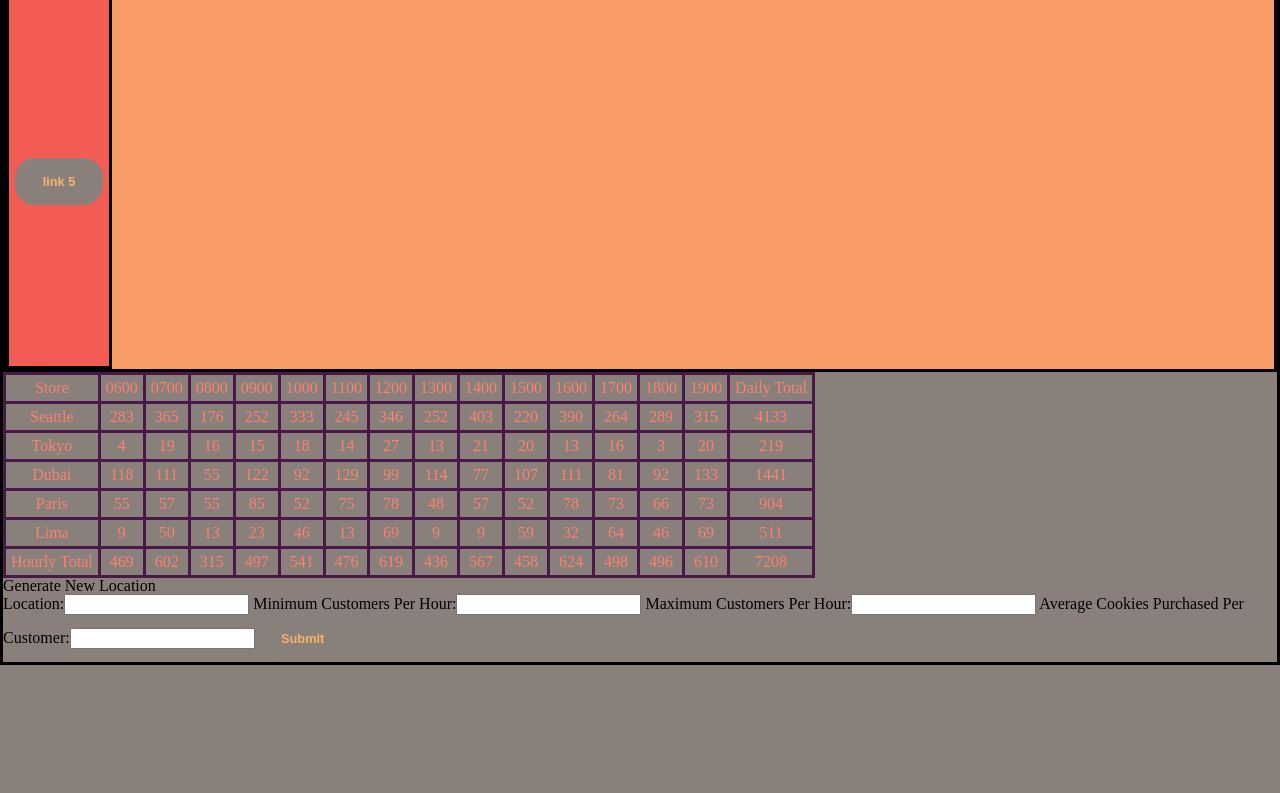
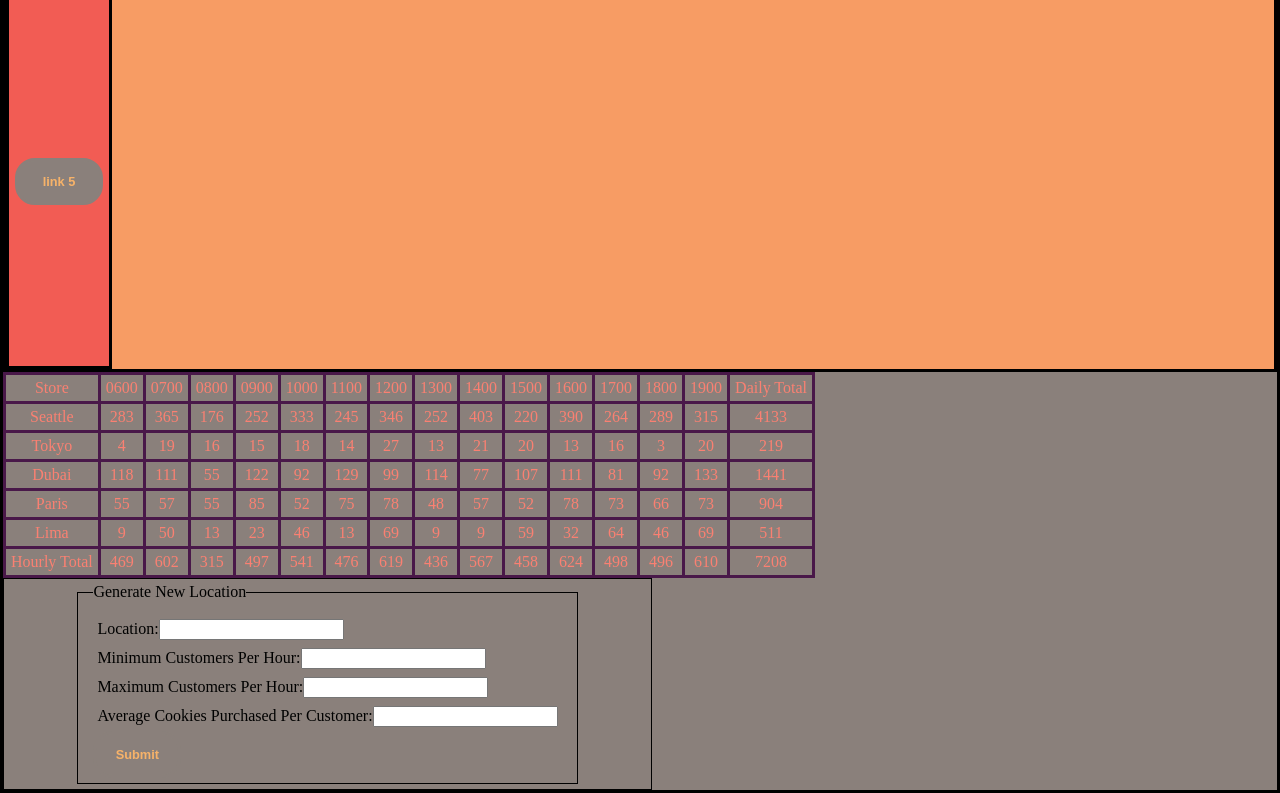
Before and after one commit to heckerdavid/cookie-stand, a plain HTML site: page html/sales.html in a window 1280 px wide. Shown: the part 843-1636 px from the top of the page. Before the commit the page ends 1508 px from the top, so only its background shows below. Drawn offline with Linux system fonts and the light colour scheme.

Commit message:
Updated CSS styling of forms.

```diff
--- a/css/style.css
+++ b/css/style.css
@@ -100,3 +100,26 @@ th {
 tr:hover {
   background-color: rgba(138, 138, 138, 0.486);
 }
+
+form {
+  border: 1px solid black;
+  padding: 5px;
+  display: flex;
+  height: 200px;
+  width: 50%;
+  /* flex-direction: column; */
+  /* align-items: flex-start; */
+  justify-content: center;
+}
+
+fieldset {
+  border: 1px solid black;
+  display: flex;
+  flex-direction: column;
+  justify-content: space-around;
+  padding: 15px;
+}
+
+label {
+  padding: 4px;
+}
```
